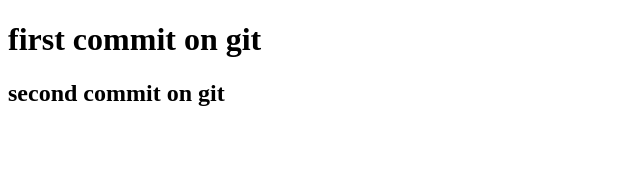
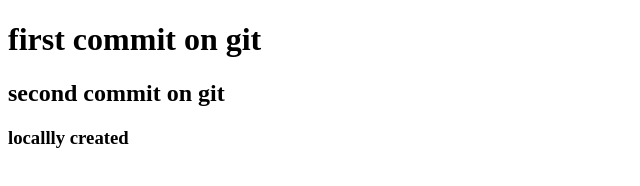
Before and after one commit to hiteshjogiya/day2practice, a plain HTML site: page index.html in a window 1280 px wide. Shown: the whole page, without its empty margins (0-640 px from the left). Drawn offline with Linux system fonts and the light colour scheme.

Commit message:
h3 created

```diff
--- a/index.html
+++ b/index.html
@@ -8,5 +8,6 @@
             first commit on git
         </h1>
         <h2>second commit on git</h2>
+        <h3>locallly created</h3>
     </body>
 </html>
```
